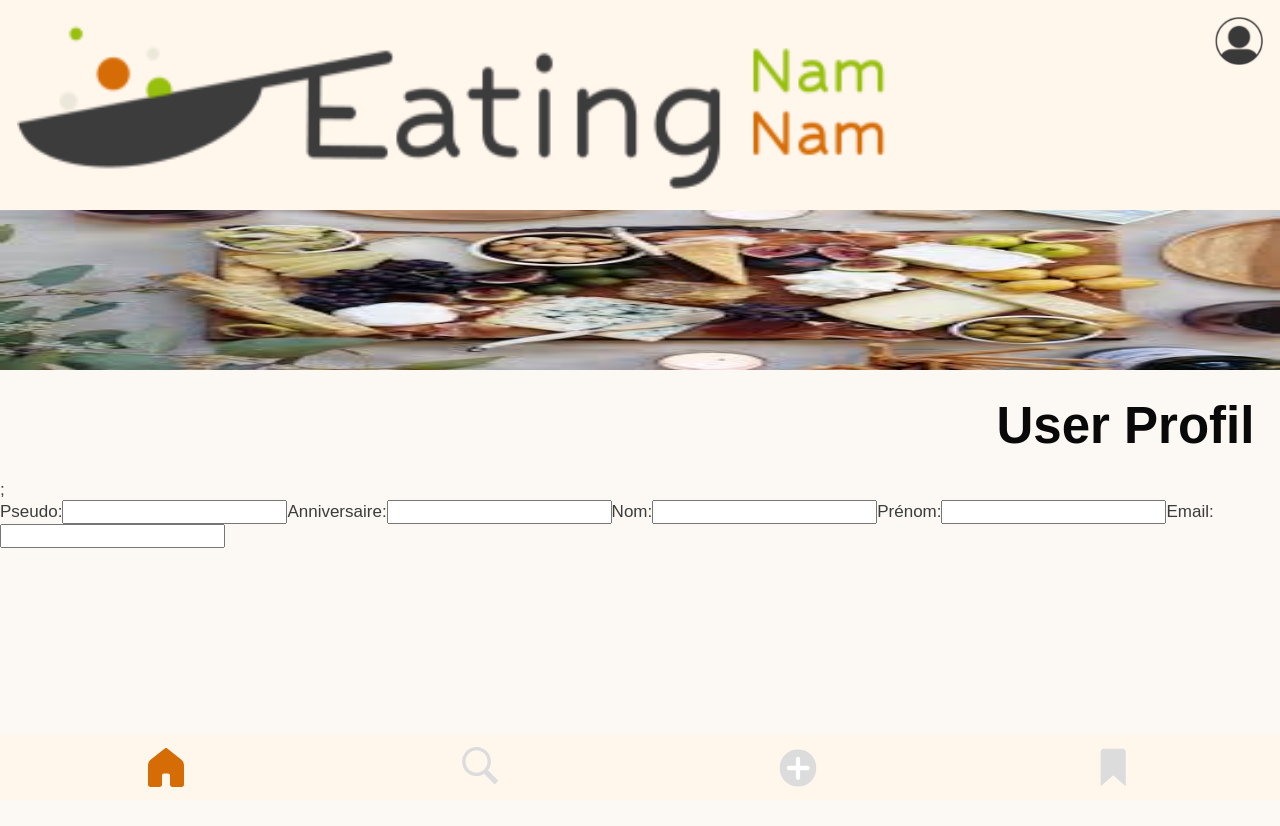
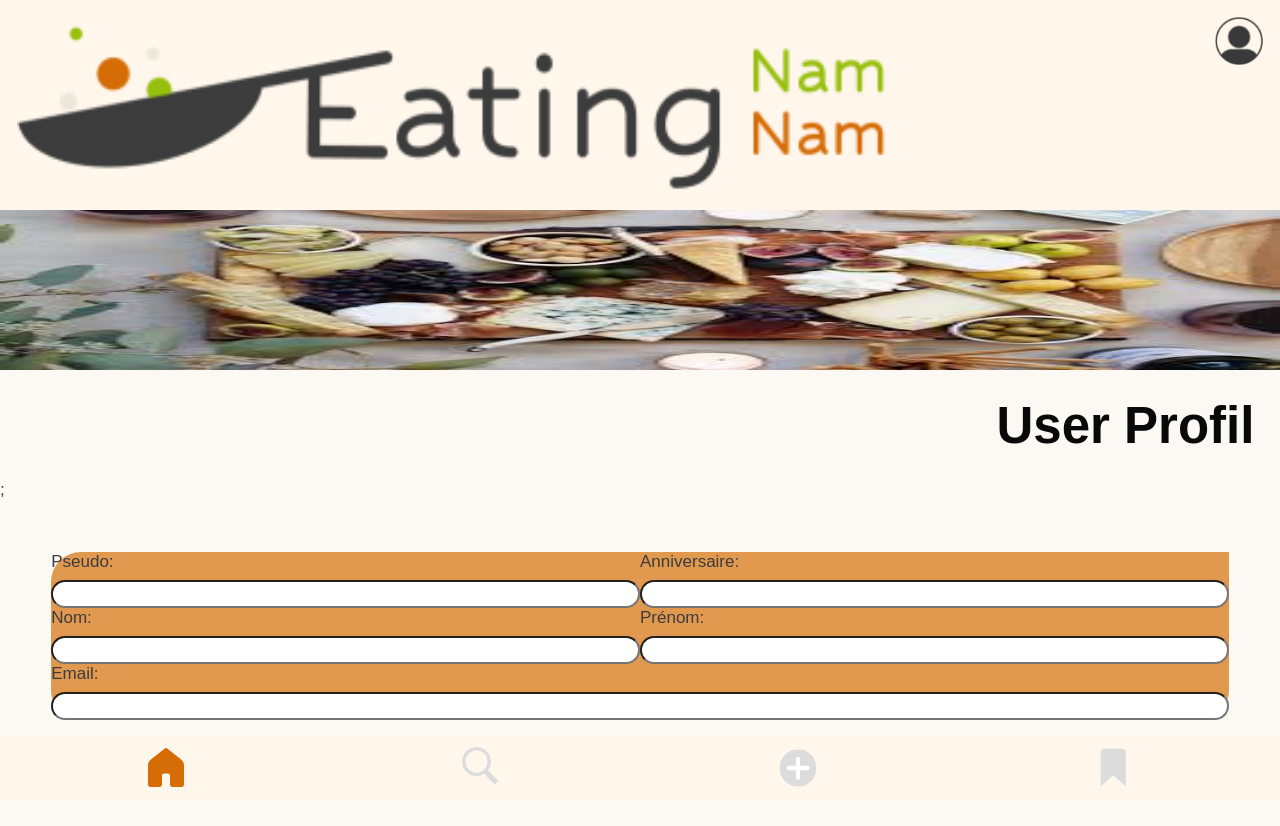
Before and after one commit to WildCodeSchool/0923-lille-JS-eatingnamnam, a React (Vite) app in the folder frontend/: page /profile in a window 1280 px wide. Shown: the top 826 px of the page. Built offline with nearby package versions, Linux system fonts and the light colour scheme; a web font is replaced by a local one.

Commit message:
Update UserProfil.scss

```diff
--- a/frontend/src/pages/UserProfil/UserProfil.scss
+++ b/frontend/src/pages/UserProfil/UserProfil.scss
@@ -9,3 +9,53 @@
 .UserProfil__img {
   height: 20vh;
 }
+.UserProfil__info {
+  background-color: rgb(225, 152, 79);
+  border-radius: 30px 0px 30px 30px;
+  margin: 4%;
+  display: grid;
+  grid-template-columns: repeat(2, 1fr);
+  grid-template-rows: repeat(6, 1fr);
+  grid-column-gap: 0px;
+  grid-row-gap: 0px;
+}
+.UserProfil__pseudo__text {
+  grid-area: 1 / 1 / 2 / 2;
+}
+.UserProfil__pseudo__input {
+  grid-area: 2 / 1 / 3 / 2;
+  border-radius: 56px;
+  height: 3vh;
+}
+.UserProfil__anniversaire__text {
+  grid-area: 1 / 2 / 2 / 3;
+}
+.UserProfil__anniversaire__input {
+  grid-area: 2 / 2 / 3 / 3;
+  border-radius: 56px;
+  height: 3vh;
+}
+
+.UserProfil__nom__text {
+  grid-area: 3 / 1 / 4 / 2;
+}
+.UserProfil__nom__input {
+  grid-area: 4 / 1 / 5 / 2;
+  border-radius: 56px;
+  height: 3vh;
+}
+.UserProfil__prenom__text {
+  grid-area: 3 / 2 / 4 / 3;
+}
+.UserProfil__prenom__input {
+  grid-area: 4 / 2 / 5 / 3;
+  border-radius: 56px;
+  height: 3vh;
+}
+.UserProfil__mail__text {
+  grid-area: 5 / 1 / 6 / 3;
+}
+.UserProfil__mail__input {
+  grid-area: 6 / 1 / 7 / 3;
+  border-radius: 56px;
+}
```
